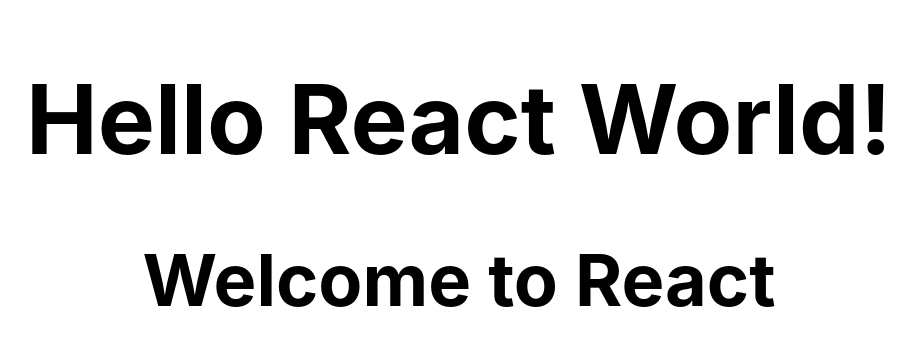
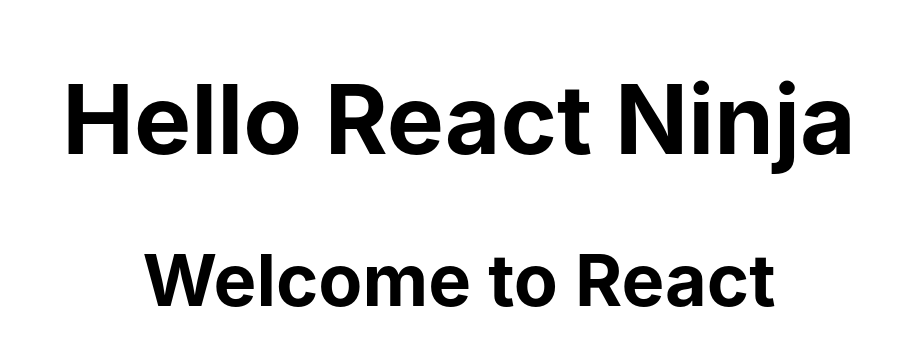
Before and after one commit to Scott09/robofriends, a React (Create React App) app: page / in a window 1280 px wide. Shown: the top 346 px of the page, without its empty margins (181-1096 px from the left). Built offline with nearby package versions, Linux system fonts and the light colour scheme.

Commit message:
add a prop to Hello component

```diff
--- a/src/Hello.js
+++ b/src/Hello.js
@@ -4,7 +4,7 @@
   render() {
     return(
       <div className="f1 tc">
-        <h1>Hello React World!</h1>
+        <h1>{this.props.greeting}</h1>
         <h2>Welcome to React</h2>
       </div>
     )
--- a/src/index.js
+++ b/src/index.js
@@ -5,7 +5,7 @@
 import * as serviceWorker from './serviceWorker';
 import 'tachyons';
 
-ReactDOM.render(<Hello />, document.getElementById('root'));
+ReactDOM.render(<Hello greeting={'Hello React Ninja'}/>, document.getElementById('root'));
 
 // If you want your app to work offline and load faster, you can change
 // unregister() to register() below. Note this comes with some pitfalls.
```
Also changed, not shown: src/Hello.css (added).
